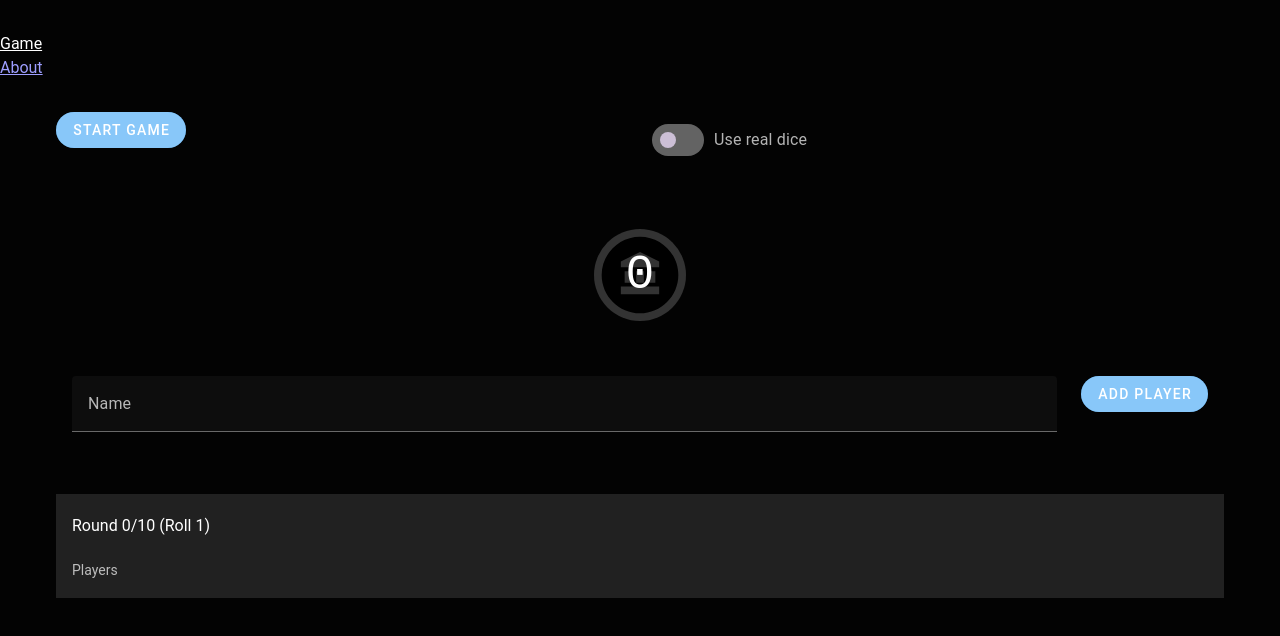
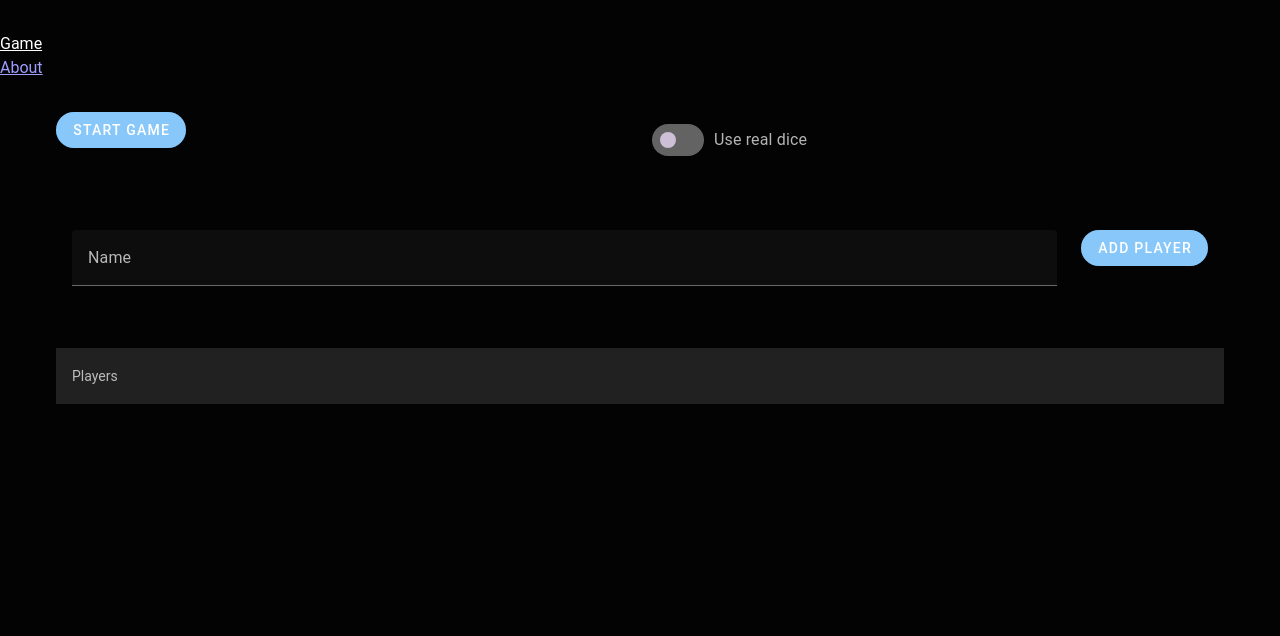
Before and after one commit to BoldBigflank/bank, a Vue app: page / in a window 1280 px wide. Shown: the top 636 px of the page. Built offline with nearby package versions, Linux system fonts and the light colour scheme.

Commit message:
Winner screen

```diff
--- a/src/stores/bank.ts
+++ b/src/stores/bank.ts
@@ -43,6 +43,13 @@ export const useBankStore = defineStore('bank', {
     },
     rankedPlayers(state) {
       return state.players.sort((a, b) => a.score < b.score ? 1 : -1)
+    },
+    winner(state) {
+      const rankedPlayers = state.players.sort((a, b) => a.score < b.score ? 1 : -1)
+      return rankedPlayers
+      .filter((p) => p.score === rankedPlayers[0].score)
+      .map((p) => p.name)
+      .join(' and ')
     },
     lastHistory(state) {
       if (state.history.length === 0) return ""
--- a/src/views/GameView.vue
+++ b/src/views/GameView.vue
@@ -84,7 +84,7 @@ function toggleUseRealDice() {
         label="Use real dice"></v-switch>
       </v-col>
     </v-row>
-    <v-row>
+    <v-row v-if="bankStore.state === 'progress'">
       <v-col cols="12">
         <div class="bankInfo">
           <img src="@/assets/bank-circle.svg" class="bankInfoIcon" />
@@ -197,13 +197,18 @@ function toggleUseRealDice() {
             </v-row>
           </v-container>
         </v-col>
+        <v-col cols="12" v-else-if="bankStore.state === 'end'" class="end">
+          <v-icon icon="mdi-trophy" size="x-large" /><br />
+          WINNER <br />
+          {{ bankStore.winner }}
+        </v-col>
         <v-col cols="12" v-else>ELSE {{ bankStore.state }}</v-col>
     </v-row>
     <v-row>
       <v-col>
         <v-list>
-          <v-list-item>
-            Round {{ bankStore.round }}/{{ bankStore.maxRounds }} (Roll {{ bankStore.rollCount + 1 }})
+          <v-list-item v-if="bankStore.state === 'progress'">
+            Round {{ bankStore.round + 1 }}/{{ bankStore.maxRounds }} (Roll {{ bankStore.rollCount + 1 }})
           </v-list-item>
           <v-list-subheader>Players</v-list-subheader>
           <v-list-item
@@ -257,7 +262,7 @@ function toggleUseRealDice() {
 .bankInfoAmount {
   font-family: monospace;
   color: white;
-  font-size: 48px;
+  font-size: 4em;
   position: absolute;
   top: 50%;
   left: 50%;
@@ -267,4 +272,8 @@ function toggleUseRealDice() {
 .game {
   max-width: 720px;
 }
+.end {
+  text-align: center;
+  font-size: 2em;
+}
 </style>
```
Also changed, not shown: 1 other file (tests, documents, lock files or other folders).
